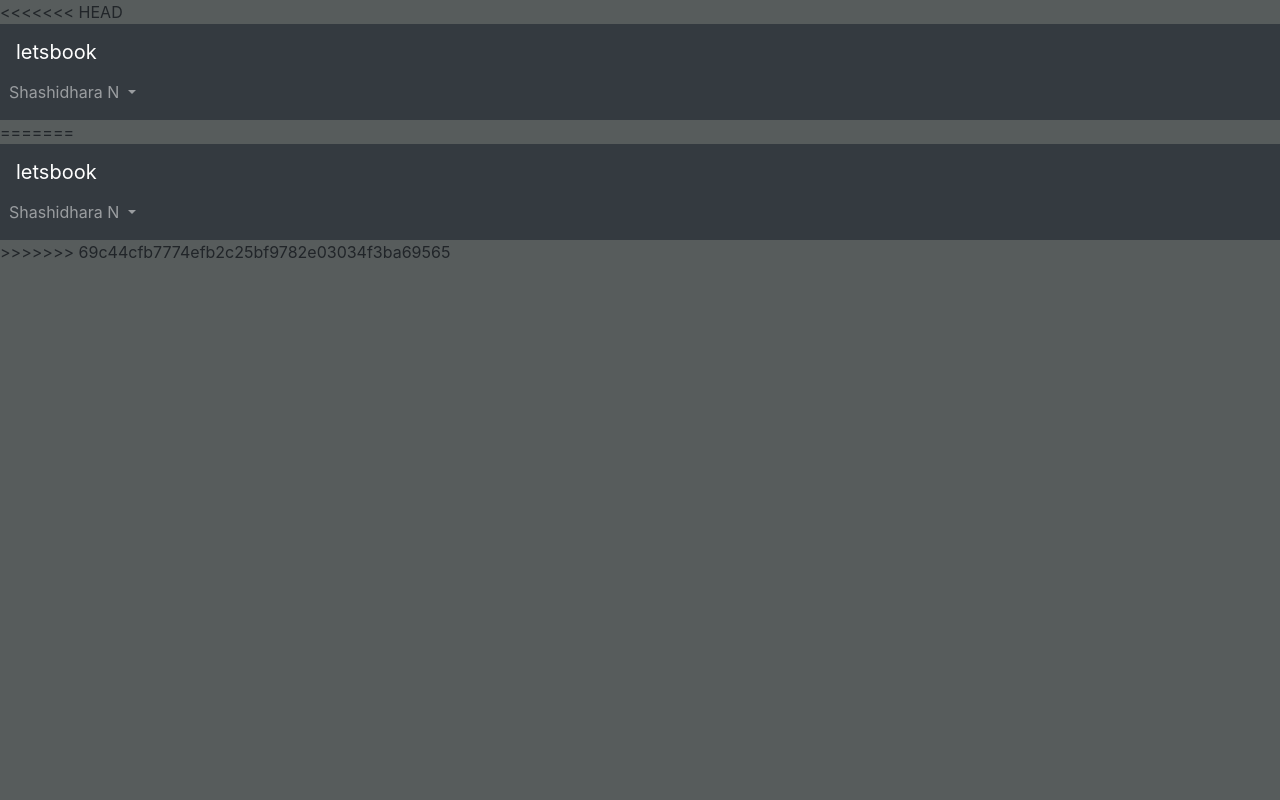
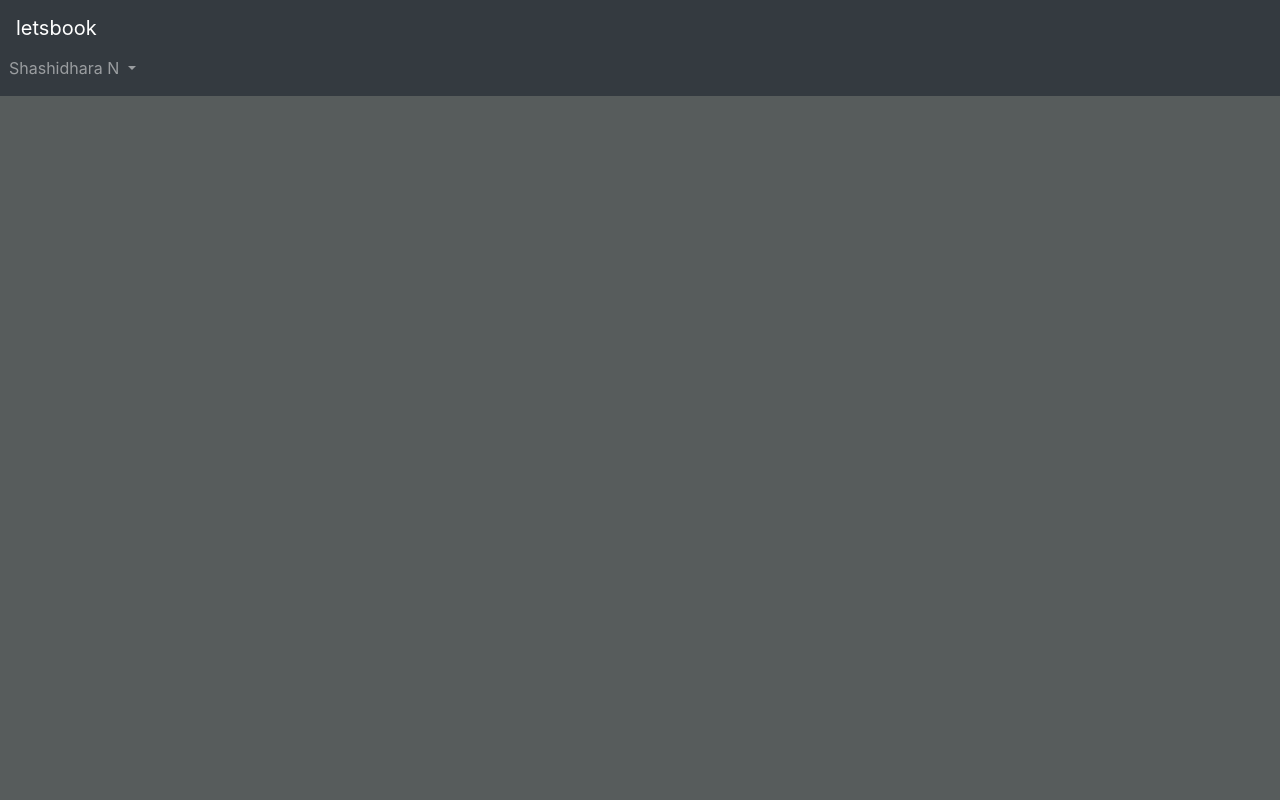
Before and after one commit to murugan-maddy/onlinebook-store, a PHP site: page /ownerinfo.php in a window 1280 px wide. Run offline with PHP 8.4, Linux system fonts and the light colour scheme; a user stored in the database is signed in; some libraries are stand-ins or nearby versions.

Commit message:
Update ownerinfo.php

```diff
--- a/ownerinfo.php
+++ b/ownerinfo.php
@@ -1,4 +1,4 @@
-<<<<<<< HEAD
+
 <?php
 include ('database.php');
 // print_r($_SESSION['name']);
@@ -46,52 +46,3 @@ include ('database.php');
     </ul>
   </div>
 </nav>
-=======
-<?php
-include ('database.php');
-// print_r($_SESSION['name']);
-		if(!isset($_SESSION['login']))
-	{
-		header('location:login.html');
-		// echo "wat the hell";
-	}
-		$user_id=$_SESSION['id'];
-	$user_name=$_SESSION['name'];
-?>
-<html>
-<head>
-<title>letsBook</title>
- <meta charset="utf-8">
- <meta name="viewport" content="width=device-width, initial-scale=1">
-<link href="css/bootstrap.min.css" rel="stylesheet"  crossorigin="anonymous">
-<link href="js/bootstrap.min.js" rel="stylesheet"  crossorigin="anonymous">
-<script src="js/jquery.js"></script>
-<script src="js/bootstrap.js"></script>
-</head>
-<body style="background-color: #575C5C">
-	<nav class="navbar navbar-expand-lg navbar-dark bg-dark">
-		<div class="row">
-			<div class="col-lg-10">
-  <a class="navbar-brand" href="index.html">letsbook</a>
-</div>
-<div class="col-lg-2" >
-  <button class="navbar-toggler" type="button" data-toggle="collapse" data-target="#navbarNavDropdown" aria-controls="navbarNavDropdown" aria-expanded="false" aria-label="Toggle navigation">
-    <span class="navbar-toggler-icon"></span>
-  </button></div>
-  <div class="collapse navbar-collapse" id="navbarNavDropdown">
-    <ul class="navbar-nav">
-      <li class="nav-item dropdown">
-
-       <a class="nav-link dropdown-toggle"href="#" id="navbarDropdownMenuLink" role="button" data-toggle="dropdown" aria-haspopup="true" aria-expanded="false" >
-          <?php echo $user_name;?>
-        </a>
-        <div class="dropdown-menu" aria-labelledby="navbarDropdownMenuLink">
-          <a class="dropdown-item" href="addbook.php?book=<?php echo $user_id?>">Add a book</a>
-          <a class="dropdown-item" href="#">leave a comment!</a>
-          <a class="dropdown-item" href="logout.php">Logout</a>
-        </div>
-      </li>
-    </ul>
-  </div>
-</nav>
->>>>>>> 69c44cfb7774efb2c25bf9782e03034f3ba69565
```
